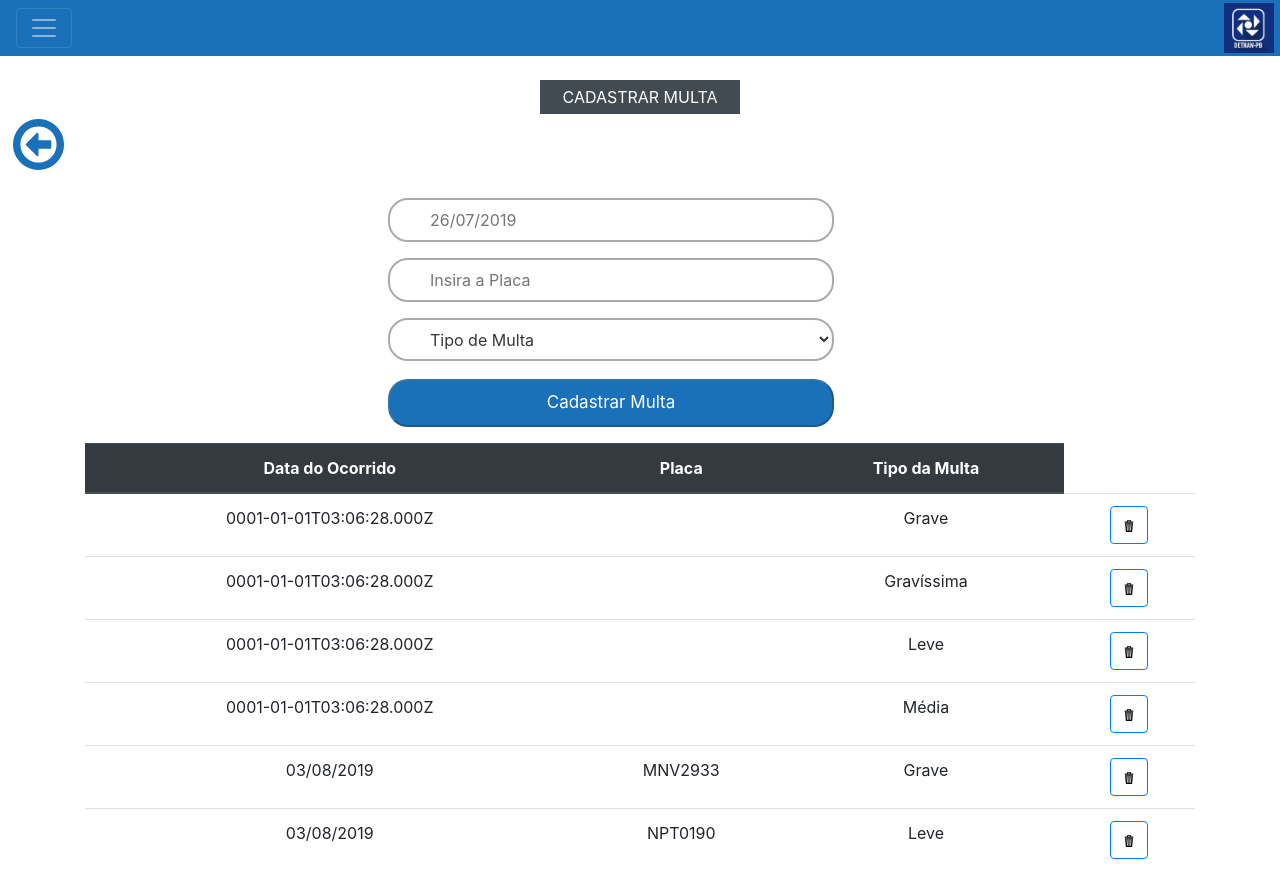
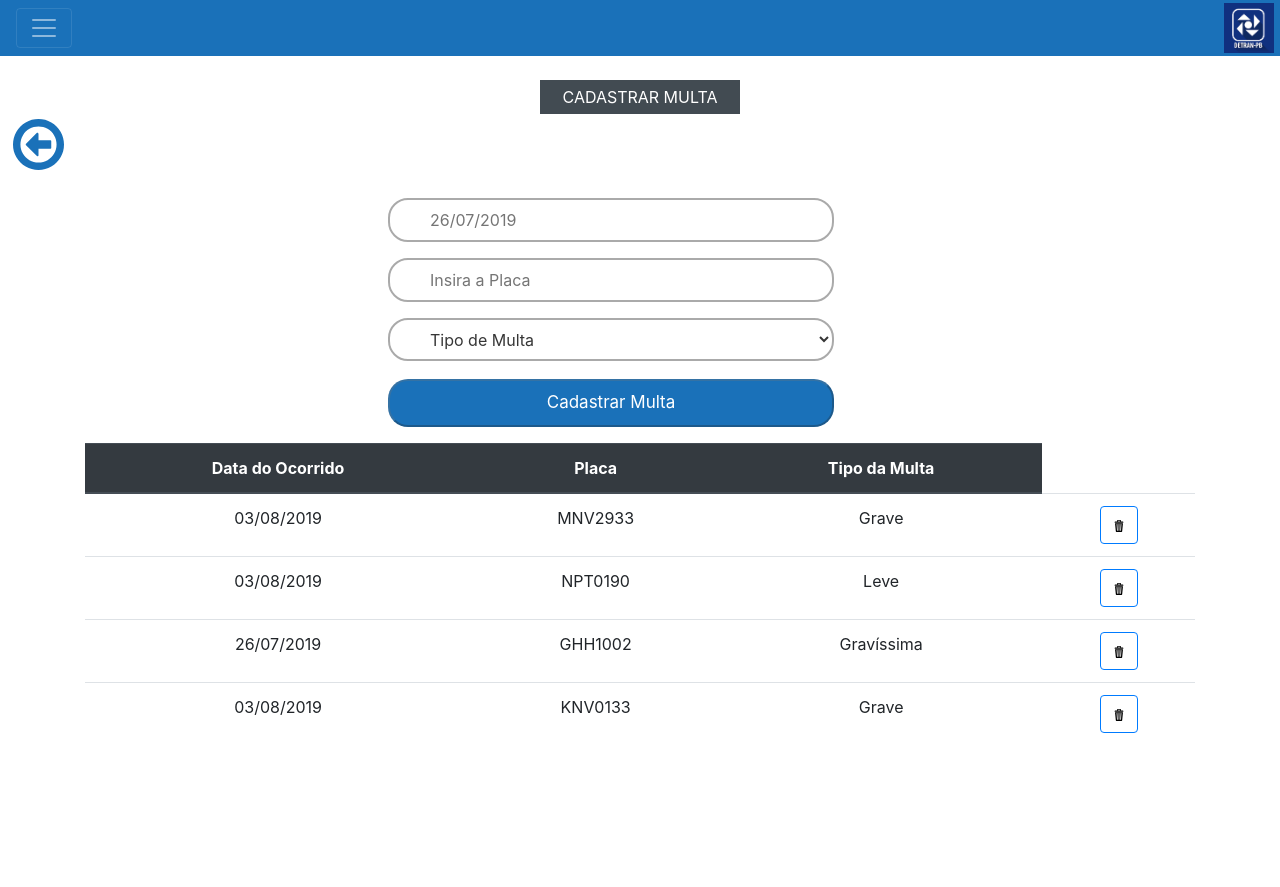
Before and after one commit to andersonribeirosi/treinamento-ctis, an Angular app: page /home/cadastrarMulta in a window 1280 px wide. After the commit the page ends 800 px from the top, so only its background shows below. Built offline with nearby package versions, Linux system fonts and the light colour scheme; data requests are answered from the project's data file.

Commit message:
implementação do delete

```diff
--- a/db.json
+++ b/db.json
@@ -1,29 +1,5 @@
 {
   "cadastroMulta": [
-    {
-      "id": 1,
-      "tipoMulta": "Grave",
-      "placa": "",
-      "data": "0001-01-01T03:06:28.000Z"
-    },
-    {
-      "id": 2,
-      "tipoMulta": "Gravíssima",
-      "placa": "",
-      "data": "0001-01-01T03:06:28.000Z"
-    },
-    {
-      "id": 3,
-      "tipoMulta": "Leve",
-      "placa": "",
-      "data": "0001-01-01T03:06:28.000Z"
-    },
-    {
-      "id": 4,
-      "tipoMulta": "Média",
-      "placa": "",
-      "data": "0001-01-01T03:06:28.000Z"
-    },
     {
       "placa": "MNV2933",
       "data": "03/08/2019",
@@ -35,6 +11,18 @@
       "data": "03/08/2019",
       "tipoMulta": "Leve",
       "id": 6
+    },
+    {
+      "placa": "GHH1002",
+      "data": "26/07/2019",
+      "tipoMulta": "Gravíssima",
+      "id": 7
+    },
+    {
+      "placa": "KNV0133",
+      "data": "03/08/2019",
+      "tipoMulta": "Grave",
+      "id": 8
     }
   ],
   "comments": [
--- a/src/app/app.module.ts
+++ b/src/app/app.module.ts
@@ -20,8 +20,7 @@ import { TabMultaComponent } from './pages/cadastro-multa/tab-multa/tab-multa.co
     ConsultaMultaComponent,
     CadastroMultaComponent,
     CadastroVeiculoComponent,
-    TabMultaComponent
-  ],
+    TabMultaComponent  ],
   imports: [
     BrowserModule,
     AppRoutingModule,
--- a/src/app/models/multa-model.ts
+++ b/src/app/models/multa-model.ts
@@ -1,6 +1,6 @@
 export interface MultaModel {
     placa: string;
-    data: string;
+    data: Date;
     tipoMulta: string;
     id: number;
   }
--- a/src/app/pages/cadastro-multa/tab-multa/tab-multa.component.html
+++ b/src/app/pages/cadastro-multa/tab-multa/tab-multa.component.html
@@ -1,4 +1,3 @@
-<!-- <ng2-smart-table [settings]="settings" [source]="alunos"></ng2-smart-table> -->
 <div class="container">
   <table class="table">
     <thead class="thead-dark">
@@ -11,18 +10,13 @@
     </thead>
     <tbody>
       <tr class="align" *ngFor="let multa of multas">
-        <!-- <th scope="row">1</th> -->
         <td>{{ multa.data }}</td>
         <td>{{ multa.placa }}</td>
         <td>{{ multa.tipoMulta }}</td>
 
         <td>
-          <button class="btn btn-outline-primary" (click)="removerAluno(item.id)">
-            <img
-              src="../../assets/lixeira.svg"
-              class="card-img-top"
-              alt="..."
-            />
+          <button class="btn btn-outline-primary" (click)="removerMulta(multa.id)">
+            <img src="../../assets/lixeira.svg" class="card-img-top" alt="..." />
           </button>
 
 
@@ -30,10 +24,3 @@
       </tr>
     </tbody>
   </table>
-
-  <!-- <div class="col-auto">
-    <button type="text" class="btn btn-outline-primary" (click)="redireciona()">
-      Cadastrar novo aluno
-    </button>
-  </div>
-</div> -->
--- a/src/app/pages/cadastro-multa/tab-multa/tab-multa.component.ts
+++ b/src/app/pages/cadastro-multa/tab-multa/tab-multa.component.ts
@@ -17,13 +17,27 @@ export class TabMultaComponent implements OnInit {
     this.buscarMultas();
   }
 
-  buscarMultas(){
+  buscarMultas() {
     this.rest.buscarMultas().subscribe((data: MultaModel[]) => {
       this.multas = data;
-      console.log( this.multas);
+      console.log(this.multas);
 
     });
 
   }
 
+  removerMulta(id: number) {
+    console.log(id);
+
+    this.rest.excluirMultas(id).subscribe(
+      success => console.log('Usuário removido com sucesso.'),
+
+      error => console.log('Erro ao remover novo usuário.'),
+
+      () => console.log('request complete'),
+    );
+    this.buscarMultas();
+  }
+
+
 }
--- a/src/app/services/multa-service/multa.service.ts
+++ b/src/app/services/multa-service/multa.service.ts
@@ -27,4 +27,9 @@ export class MultaService {
   buscarMultas(): Observable<MultaModel[]> {
     return this.http.get<MultaModel[]>(`${API.BASE_URL}${API.ADD_MULTA}`);
   }
+
+  excluirMultas(id): Observable<MultaModel> {
+    const url = `${API.BASE_URL}${API.ADD_MULTA}/${id}`;
+    return this.http.delete<MultaModel>(url).pipe(take(1));
+  }
 }
```
